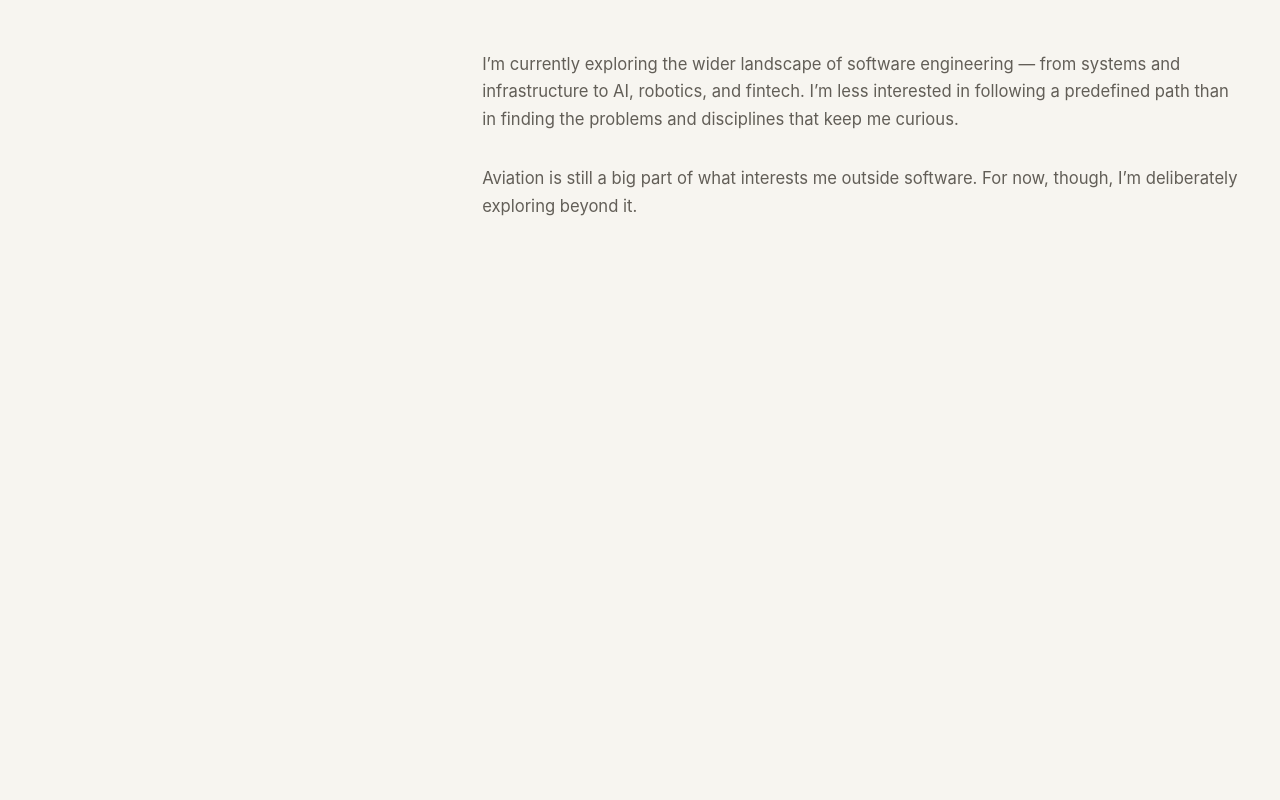
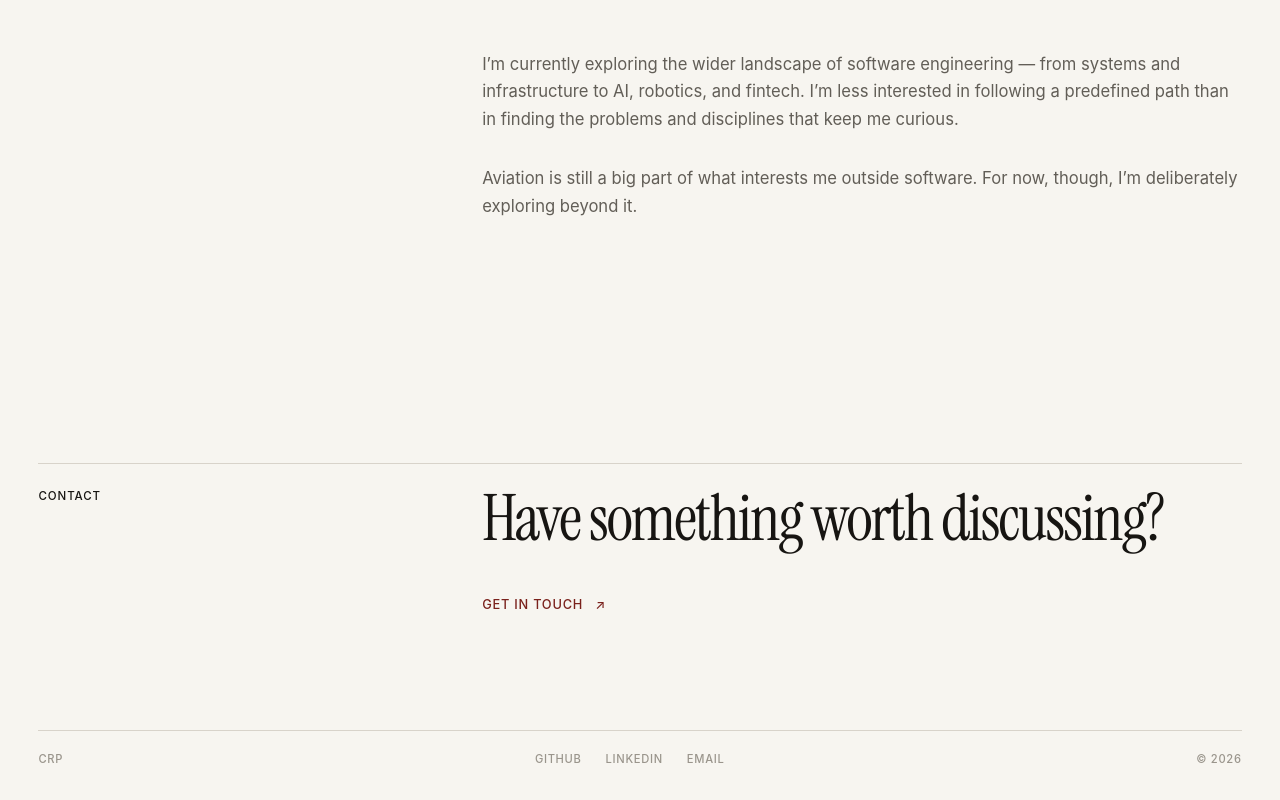
Before and after one commit to crprahadeeshwar/Personal-Website, a Next.js app: page / in a window 1280 px wide. Shown: the part 1357-2157 px from the top of the page. Before the commit the page ends 1705 px from the top, so only its background shows below. Built offline with nearby package versions, Linux system fonts and the light colour scheme.

Commit message:
feat: add contact section and footer

```diff
--- a/app/globals.css
+++ b/app/globals.css
@@ -336,3 +336,107 @@ a {
     font-size: 2.25rem;
   }
 }
+
+.contact {
+  padding-top: clamp(5rem, 9vw, 9rem);
+  padding-bottom: clamp(5rem, 9vw, 9rem);
+}
+
+.contact__grid {
+  display: grid;
+  grid-template-columns: minmax(8rem, 1fr) minmax(0, 2fr);
+  gap: 4rem;
+
+  padding-top: 1.5rem;
+
+  border-top: 1px solid var(--color-rule);
+}
+
+.contact__content {
+  max-width: 760px;
+}
+
+.contact__title {
+  margin: 0 0 2.5rem;
+
+  font-family: var(--font-serif);
+  font-size: clamp(2.5rem, 5vw, 5rem);
+  font-weight: 400;
+  line-height: 0.98;
+  letter-spacing: -0.03em;
+}
+
+.contact__link {
+  display: inline-flex;
+  align-items: center;
+  gap: 0.75rem;
+
+  color: var(--color-oxblood);
+
+  font-size: 0.8rem;
+  font-weight: 500;
+  letter-spacing: 0.06em;
+  text-transform: uppercase;
+
+  transition: gap 250ms var(--ease-out);
+}
+
+.contact__link:hover {
+  gap: 1rem;
+}
+
+@media (max-width: 700px) {
+  .contact__grid {
+    grid-template-columns: 1fr;
+    gap: 3rem;
+  }
+
+  .contact__title {
+    font-size: 3rem;
+  }
+}
+
+.footer {
+  padding-bottom: 2rem;
+}
+
+.footer__inner {
+  display: flex;
+  align-items: center;
+  justify-content: space-between;
+
+  padding-top: 1.25rem;
+
+  border-top: 1px solid var(--color-rule);
+
+  color: var(--color-faint);
+  font-size: 0.7rem;
+  font-weight: 500;
+  letter-spacing: 0.06em;
+  text-transform: uppercase;
+}
+
+.footer__links {
+  display: flex;
+  gap: 1.5rem;
+}
+
+.footer__links a {
+  transition: color 180ms ease;
+}
+
+.footer__links a:hover {
+  color: var(--color-ink);
+}
+
+@media (max-width: 640px) {
+  .footer__inner {
+    flex-wrap: wrap;
+    gap: 1rem;
+  }
+
+  .footer__links {
+    order: 3;
+    width: 100%;
+  }
+}
--- a/app/page.tsx
+++ b/app/page.tsx
@@ -50,6 +50,43 @@ export default function Home() {
             </div>
           </div>
         </section>
+        <section className="contact page">
+          <div className="contact__grid">
+            <p className="label">Contact</p>
+
+            <div className="contact__content">
+              <h2 className="contact__title">
+                Have something worth discussing?
+              </h2>
+
+              <a
+                href="mailto:"
+                className="contact__link"
+              >
+                Get in touch <span aria-hidden="true">↗</span>
+              </a>
+            </div>
+          </div>
+        </section>
+        <footer className="footer page">
+        <div className="footer__inner">
+          <span>CRP</span>
+
+          <div className="footer__links">
+            <a href="https://github.com/" target="_blank" rel="noreferrer">
+              GitHub
+            </a>
+
+            <a href="https://linkedin.com/" target="_blank" rel="noreferrer">
+              LinkedIn
+            </a>
+
+            <a href="mailto:">Email</a>
+          </div>
+
+          <span>© 2026</span>
+        </div>
+      </footer>
       </main>
     </>
   );
```
